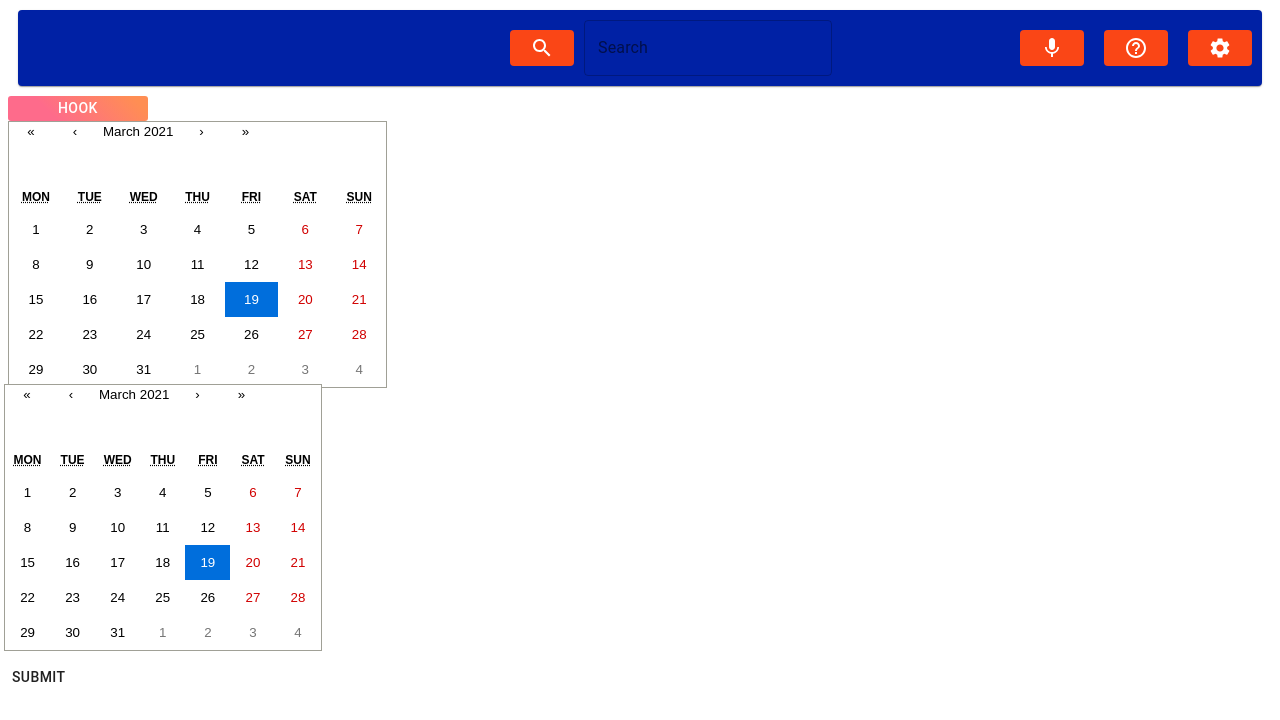
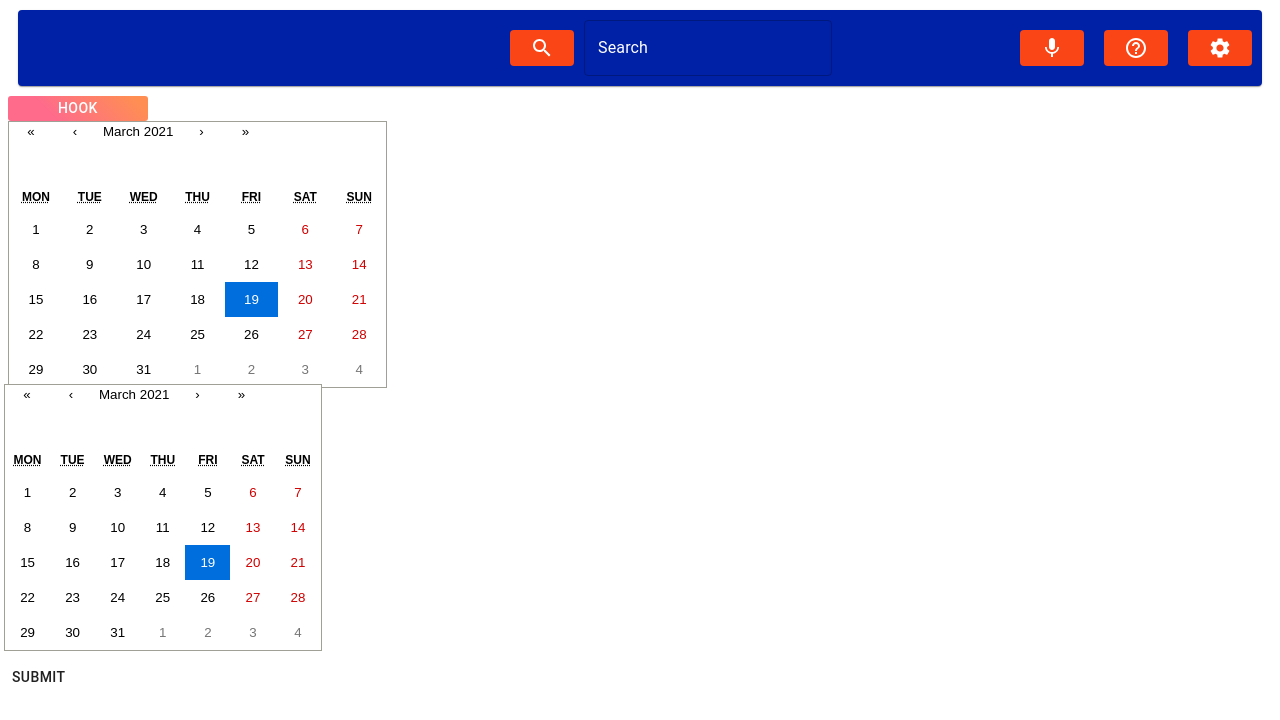
Before and after one commit to FrankOlivera/CEN4721Project, a React (Create React App) app in the folder frontend/: page / in a window 1280 px wide. Shown: the top 720 px of the page. Built offline with nearby package versions, Linux system fonts and the light colour scheme; no server answers.

Commit message:
Added White Text in Search Bar

```diff
--- a/frontend/src/components/Header/Header.js
+++ b/frontend/src/components/Header/Header.js
@@ -16,7 +16,7 @@ const Header = () => {
                     <Grid item xs={5}>
                         <Button className={classes.buttons}><SearchOutlined className={classes.icons} />
                         </Button>
-                        <TextField color="secondary" className={ classes.textfield } label="Search" variant="outlined" >
+                        <TextField color="secondary" InputProps={{className: classes.textfield}} InputLabelProps={{className: classes.textfield}} label="Search" variant="outlined" >
                         </TextField>
                     </Grid>
                     <Button className={ classes.buttons }> <Mic className={classes.icons} /> </Button>
--- a/frontend/src/components/Header/styles.js
+++ b/frontend/src/components/Header/styles.js
@@ -12,6 +12,7 @@ export default makeStyles(() => ({
         padding: '10px',
     },
     textfield: {
+        color: 'white'
     },
     icons: {
         color: 'white',
```
